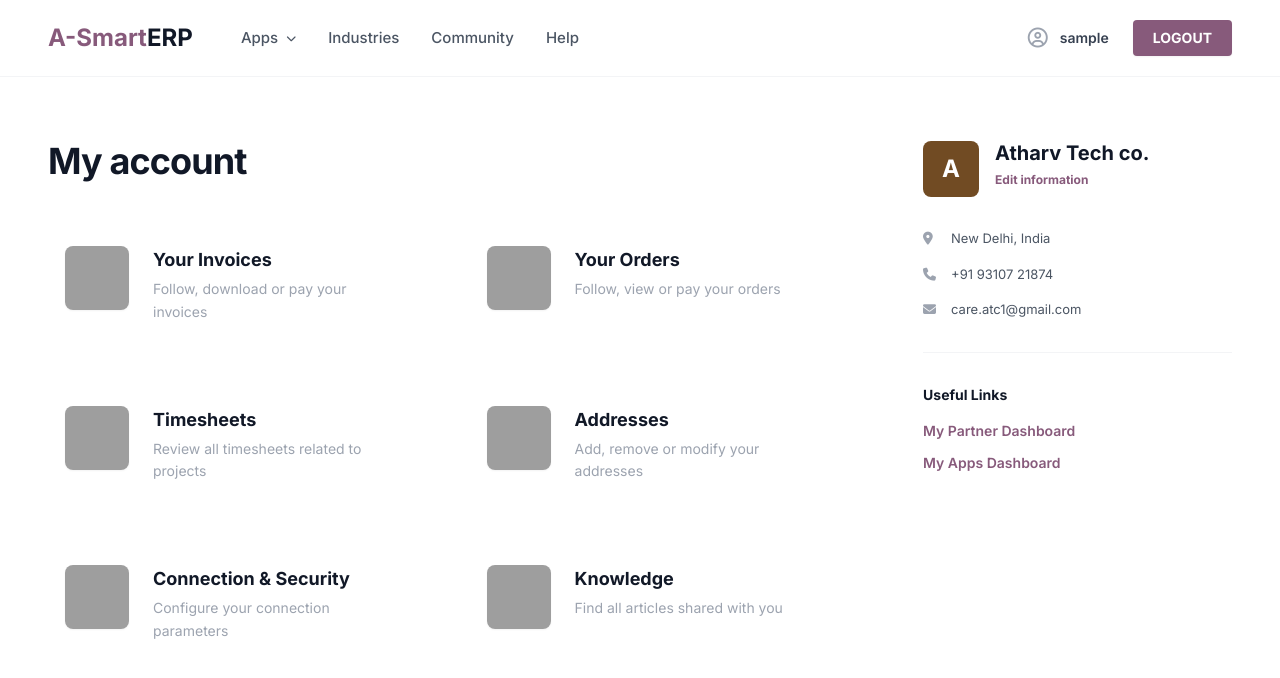
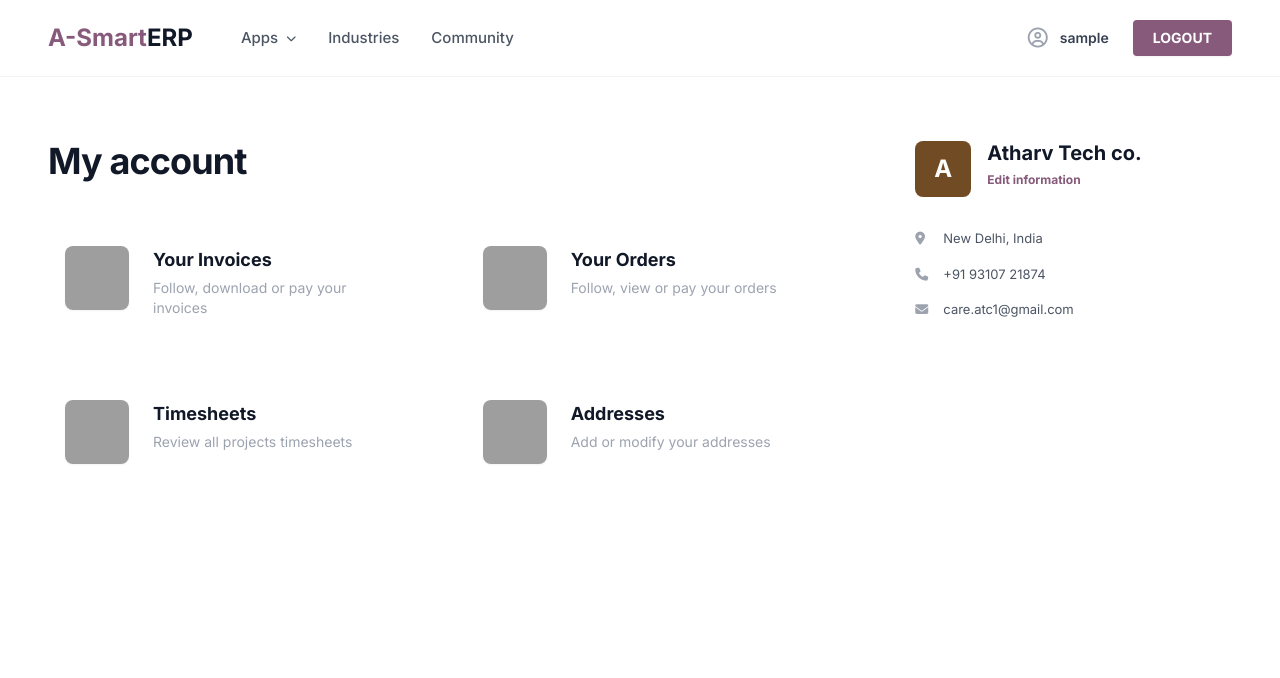
Before and after one commit to careatc1-pixel/A-SmartERP, a Flask app: page /dashboard in a window 1280 px wide. Shown: the top 678 px of the page. Run offline with Flask 3, Linux system fonts and the light colour scheme; a user stored in the database is signed in; tables that the repository leaves empty hold one stand-in row (values such as "Sample post"); some libraries are stand-ins or nearby versions; grey boxes are pictures that could not be loaded.

Commit message:
Invoicing-ERP-Reset-Wed 04/15/2026-12:21:50.81

```diff
--- a/templates/dashboard.html
+++ b/templates/dashboard.html
@@ -14,7 +14,7 @@
 
         /* Mega Menu Styling */
         .mega-menu { box-shadow: 0 20px 50px rgba(0,0,0,0.1); border-top: 1px solid #f1f5f9; z-index: 1000; }
-        .module-link { color: #4B5563; font-size: 13px; transition: all 0.2s; display: block; padding: 4px 0; }
+        .module-link { color: #4B5563; font-size: 13px; transition: all 0.2s; display: block; padding: 6px 0; }
         .module-link:hover { color: #875A7B; transform: translateX(4px); }
         .category-title { font-size: 14px; font-weight: 700; padding-bottom: 8px; margin-bottom: 12px; border-bottom: 2px solid #f8fafc; }
 
@@ -22,7 +22,6 @@
         .icon-box { transition: all 0.3s cubic-bezier(0.4, 0, 0.2, 1); cursor: pointer; border-radius: 16px; border: 1px solid transparent; }
         .icon-box:hover { background-color: #f9fafb; border-color: #f1f5f9; transform: translateY(-3px); }
 
-        /* Profile Avatar */
         .avatar-box { background-color: #714B23; color: white; width: 56px; height: 56px; border-radius: 8px; display: flex; align-items: center; justify-content: center; font-size: 24px; font-weight: 700; }
 
         [x-cloak] { display: none !important; }
@@ -40,7 +39,6 @@
                 </button>
                 <a href="#" class="text-gray-600 hover:text-[#875A7B]">Industries</a>
                 <a href="#" class="text-gray-600 hover:text-[#875A7B]">Community</a>
-                <a href="#" class="text-gray-600 hover:text-[#875A7B]">Help</a>
             </div>
         </div>
 
@@ -49,7 +47,7 @@
                 <i class="fa-regular fa-circle-user text-xl text-gray-400"></i>
                 <span>{{ name }}</span>
             </div>
-            <a href="/logout" class="bg-[#875A7B] hover:bg-[#6b4762] text-white px-5 py-2 rounded shadow-sm text-sm font-bold transition-all">LOGOUT</a>
+            <a href="/logout" class="bg-[#875A7B] hover:bg-[#6b4762] text-white px-5 py-2 rounded shadow-sm text-sm font-bold transition-all uppercase">Logout</a>
         </div>
 
         <div x-show="appsMenu"
@@ -60,7 +58,7 @@
              x-cloak
              class="mega-menu absolute top-full left-0 w-full bg-white p-12">
 
-            <div class="max-w-7xl mx-auto grid grid-cols-2 md:grid-cols-3 lg:grid-cols-6 gap-10">
+            <div class="max-w-5xl mx-auto grid grid-cols-1 md:grid-cols-2 lg:grid-cols-4 gap-12">
                 <div>
                     <h4 class="category-title text-emerald-600">FINANCE</h4>
                     <div class="space-y-1">
@@ -76,7 +74,6 @@
                         <a href="#" class="module-link">CRM</a>
                         <a href="#" class="module-link">Sales</a>
                         <a href="#" class="module-link">POS Shop</a>
-                        <a href="#" class="module-link">Rental</a>
                     </div>
                 </div>
                 <div>
@@ -85,16 +82,6 @@
                         <a href="#" class="module-link">Employees</a>
                         <a href="#" class="module-link">Recruitment</a>
                         <a href="#" class="module-link">Time Off</a>
-                        <a href="#" class="module-link">Appraisals</a>
-                    </div>
-                </div>
-                <div>
-                    <h4 class="category-title text-orange-500">MARKETING</h4>
-                    <div class="space-y-1">
-                        <a href="#" class="module-link">Social Marketing</a>
-                        <a href="#" class="module-link">Email Marketing</a>
-                        <a href="#" class="module-link">Events</a>
-                        <a href="#" class="module-link">Surveys</a>
                     </div>
                 </div>
                 <div>
@@ -103,16 +90,6 @@
                         <a href="#" class="module-link">Project</a>
                         <a href="#" class="module-link">Timesheets</a>
                         <a href="#" class="module-link">Field Service</a>
-                        <a href="#" class="module-link">Planning</a>
-                    </div>
-                </div>
-                <div>
-                    <h4 class="category-title text-sky-600">WEBSITES</h4>
-                    <div class="space-y-1">
-                        <a href="#" class="module-link">Website Builder</a>
-                        <a href="#" class="module-link">eCommerce</a>
-                        <a href="#" class="module-link">Forum</a>
-                        <a href="#" class="module-link">Live Chat</a>
                     </div>
                 </div>
             </div>
@@ -125,12 +102,11 @@
             <h2 class="text-4xl font-bold tracking-tight mb-12">My account</h2>
 
             <div class="grid grid-cols-1 md:grid-cols-2 gap-x-12 gap-y-12">
-
                 <div @click="modal = true" class="icon-box p-4 flex gap-6 items-start">
                     <img src="https://cdn-icons-png.flaticon.com/512/2300/2300010.png" class="w-16 h-16 shadow-sm rounded-lg">
                     <div>
                         <h4 class="text-lg font-bold">Your Invoices</h4>
-                        <p class="text-gray-400 text-sm mt-1 leading-relaxed">Follow, download or pay your invoices</p>
+                        <p class="text-gray-400 text-sm mt-1">Follow, download or pay your invoices</p>
                     </div>
                 </div>
 
@@ -138,7 +114,7 @@
                     <img src="https://cdn-icons-png.flaticon.com/512/3500/3500833.png" class="w-16 h-16 shadow-sm rounded-lg">
                     <div>
                         <h4 class="text-lg font-bold">Your Orders</h4>
-                        <p class="text-gray-400 text-sm mt-1 leading-relaxed">Follow, view or pay your orders</p>
+                        <p class="text-gray-400 text-sm mt-1">Follow, view or pay your orders</p>
                     </div>
                 </div>
 
@@ -146,7 +122,7 @@
                     <img src="https://cdn-icons-png.flaticon.com/512/3239/3239147.png" class="w-16 h-16 shadow-sm rounded-lg">
                     <div>
                         <h4 class="text-lg font-bold">Timesheets</h4>
-                        <p class="text-gray-400 text-sm mt-1 leading-relaxed">Review all timesheets related to projects</p>
+                        <p class="text-gray-400 text-sm mt-1">Review all projects timesheets</p>
                     </div>
                 </div>
 
@@ -154,26 +130,9 @@
                     <img src="https://cdn-icons-png.flaticon.com/512/854/854878.png" class="w-16 h-16 shadow-sm rounded-lg">
                     <div>
                         <h4 class="text-lg font-bold">Addresses</h4>
-                        <p class="text-gray-400 text-sm mt-1 leading-relaxed">Add, remove or modify your addresses</p>
+                        <p class="text-gray-400 text-sm mt-1">Add or modify your addresses</p>
                     </div>
                 </div>
-
-                <div class="icon-box p-4 flex gap-6 items-start">
-                    <img src="https://cdn-icons-png.flaticon.com/512/1000/1000966.png" class="w-16 h-16 shadow-sm rounded-lg">
-                    <div>
-                        <h4 class="text-lg font-bold">Connection & Security</h4>
-                        <p class="text-gray-400 text-sm mt-1 leading-relaxed">Configure your connection parameters</p>
-                    </div>
-                </div>
-
-                <div class="icon-box p-4 flex gap-6 items-start">
-                    <img src="https://cdn-icons-png.flaticon.com/512/2232/2232688.png" class="w-16 h-16 shadow-sm rounded-lg">
-                    <div>
-                        <h4 class="text-lg font-bold">Knowledge</h4>
-                        <p class="text-gray-400 text-sm mt-1 leading-relaxed">Find all articles shared with you</p>
-                    </div>
-                </div>
-
             </div>
         </div>
 
@@ -191,14 +150,6 @@
                 <p class="flex items-center gap-3"><i class="fa-solid fa-phone w-4 text-gray-400"></i> +91 93107 21874</p>
                 <p class="flex items-center gap-3"><i class="fa-solid fa-envelope w-4 text-gray-400"></i> care.atc1@gmail.com</p>
             </div>
-
-            <div class="pt-8 border-t border-gray-100">
-                <h4 class="font-bold text-sm mb-4">Useful Links</h4>
-                <ul class="space-y-3 text-sm text-[#875A7B] font-semibold">
-                    <li><a href="#" class="hover:underline">My Partner Dashboard</a></li>
-                    <li><a href="#" class="hover:underline">My Apps Dashboard</a></li>
-                </ul>
-            </div>
         </aside>
     </div>
 
@@ -206,24 +157,20 @@
         <div @click="modal = false" class="absolute inset-0 bg-black/40 backdrop-blur-sm"></div>
         <div class="relative bg-white w-full max-w-4xl rounded-2xl shadow-2xl overflow-hidden animate__animated animate__zoomIn">
             <div class="p-6 border-b flex justify-between items-center bg-gray-50/50">
-                <h3 class="text-xl font-bold">Billing Records</h3>
-                <button @click="modal = false" class="text-gray-400 hover:text-black transition-colors"><i class="fa-solid fa-xmark text-xl"></i></button>
+                <h3 class="text-xl font-bold">Invoices Records</h3>
+                <button @click="modal = false" class="text-gray-400 hover:text-black"><i class="fa-solid fa-xmark text-xl"></i></button>
             </div>
             <div class="p-8">
-                <div class="flex justify-between items-center mb-6">
-                    <p class="text-xs font-bold text-gray-400 uppercase tracking-widest">Recent Invoices</p>
-                    <button class="text-xs font-bold text-[#875A7B] bg-purple-50 px-3 py-1 rounded">Download All</button>
-                </div>
                 <table class="w-full text-left">
                     <thead class="text-gray-400 uppercase text-[10px] tracking-widest border-b">
                         <tr><th class="pb-4">Invoice #</th><th class="pb-4">Client</th><th class="pb-4 text-right">Amount</th></tr>
                     </thead>
                     <tbody class="divide-y">
                         {% for inv in invoices %}
-                        <tr class="hover:bg-gray-50 transition-colors">
+                        <tr>
                             <td class="py-4 font-bold text-[#875A7B]">#{{ inv.invoice_no }}</td>
-                            <td class="py-4 font-medium text-gray-700">{{ inv.client_name }}</td>
-                            <td class="py-4 text-right font-black italic text-gray-900">₹{{ inv.amount }}</td>
+                            <td class="py-4">{{ inv.client_name }}</td>
+                            <td class="py-4 text-right font-black italic">₹{{ inv.amount }}</td>
                         </tr>
                         {% endfor %}
                     </tbody>
```
